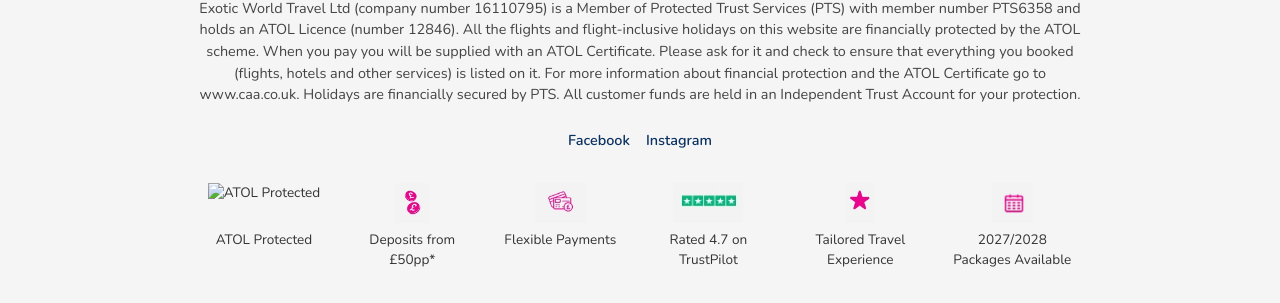
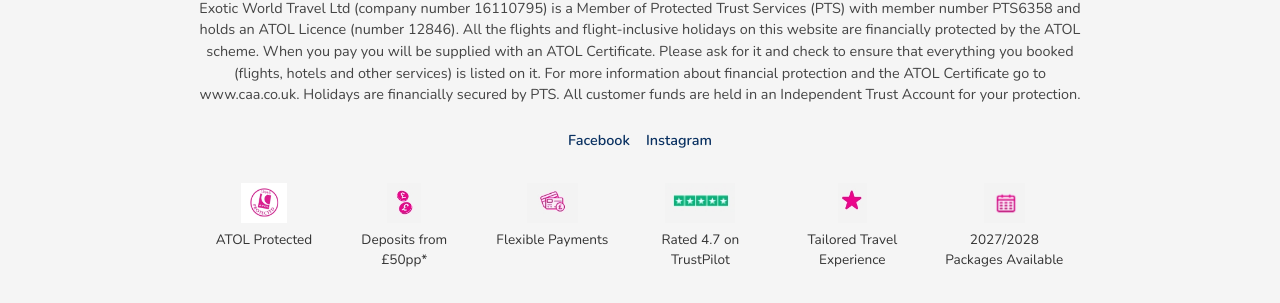
Before and after one commit to Holidays-Your-Way/HYW, a plain HTML site: page contact.html in a window 1280 px wide. Shown: the part 1388-1691 px from the top of the page. Drawn offline with nearby package versions, Linux system fonts and the light colour scheme.

Commit message:
contact page updated

```diff
--- a/contact.html
+++ b/contact.html
@@ -361,7 +361,7 @@
   <!-- FOOTER -->
   <footer class="hyw-footer">
     <div class="container">
-      <p class="mb-0">© 2024 Holidays Your Way. All rights reserved.</p>
+      <p class="mb-0">© 2024 Holidays Your Way. All rights reserved. </p>
     </div>
   </footer>
 
@@ -389,7 +389,7 @@
       <!-- FEATURE STRIP -->
       <div class="legal-features">
         <div class="feature-item">
-          <img src="images/atol-exotic-1.jpg" alt="ATOL Protected" class="feature-icon">
+          <img src="images/atol-exotic.png" alt="ATOL Protected" class="feature-icon">
           <span>ATOL Protected</span>
         </div>
 
```
